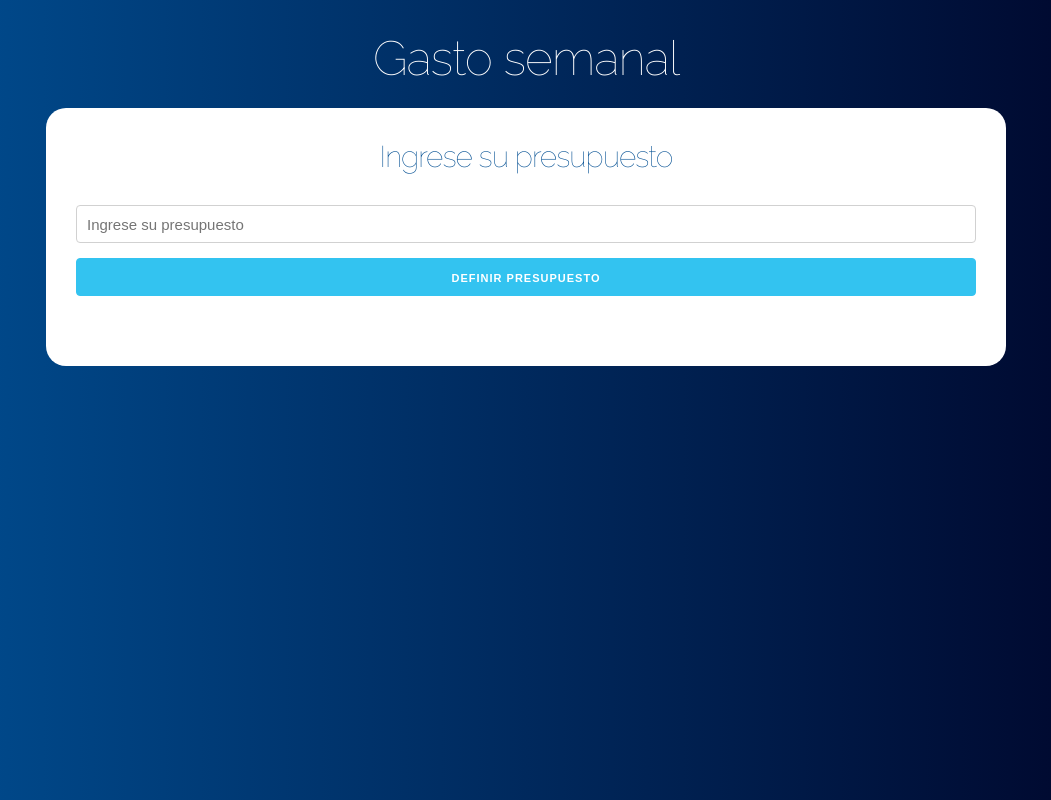
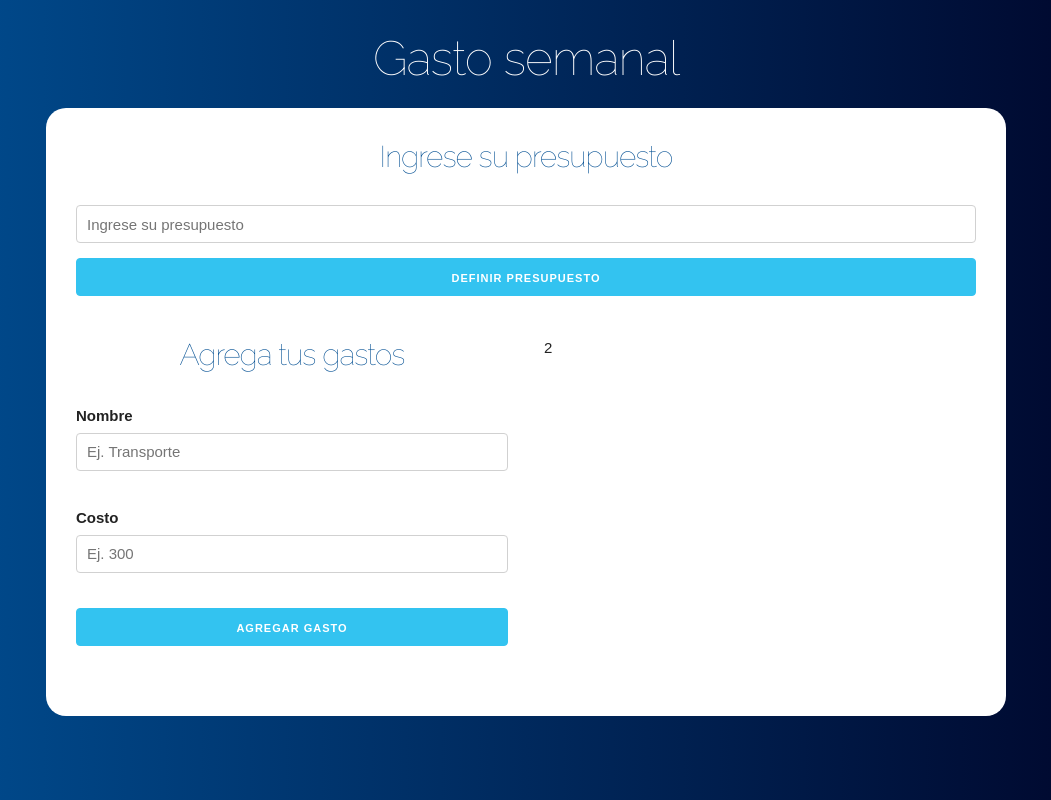
Before and after one commit to PabloFernandez-Git/Control-de-Presupuesto, a React (Create React App) app: page / in a window 1280 px wide. Shown: the whole page, without its empty margins (114-1165 px from the left). Built offline with nearby package versions, Linux system fonts and the light colour scheme.

Commit message:
Creando Formulario de Gastos

```diff
--- a/src/App.js
+++ b/src/App.js
@@ -1,5 +1,6 @@
 import React, {useState} from 'react';
 import Pregunta from './components/Pregunta'
+import Formulario from './components/Formulario'
 
 
 function App() {
@@ -18,6 +19,16 @@
             guardarPresupuesto={guardarPresupuesto}
             guardarRestante={guardarRestante}
           />
+
+          <div className="row">
+            <div className="one-half column">
+              <Formulario />
+            </div>
+
+            <div className="one-half column">
+              2
+            </div>
+          </div>
         </div>
       </header>
     </div>
--- /dev/null
+++ b/src/components/Formulario.jsx
@@ -0,0 +1,35 @@
+import React, {useState} from 'react';
+
+const Formulario = () => {
+    return (
+        <form>
+            <h2>Agrega tus gastos</h2>
+
+            <div className="campo">
+                <label>Nombre</label>
+                <input
+                    type="text"
+                    className="u-full-width"
+                    placeholder="Ej. Transporte"
+                />
+            </div>
+
+            <div className="campo">
+                <label>Costo</label>
+                <input
+                    type="number"
+                    className="u-full-width"
+                    placeholder="Ej. 300"
+                />
+            </div>
+
+            <input
+                type="submit"
+                className="button-primary u-full-width"
+                value="Agregar gasto"
+            />
+        </form>
+    );
+}
+
+export default Formulario;
```
